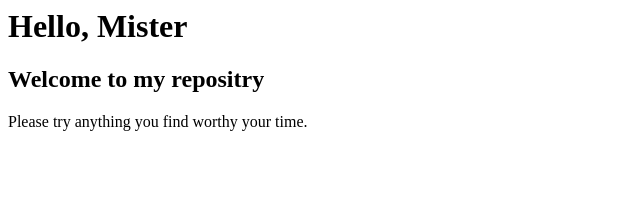
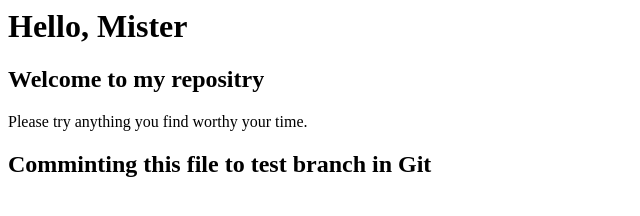
Before and after one commit to dhananjay-Byte/learn, a plain HTML site: page index.html in a window 1280 px wide. Shown: the whole page, without its empty margins (0-640 px from the left). Drawn offline with Linux system fonts and the light colour scheme.

Commit message:
add html file

```diff
--- a/index.html
+++ b/index.html
@@ -8,5 +8,6 @@
     <h1>Hello, Mister</h1>
     <h2>Welcome to my repositry</h2>
     <p>Please try anything you find worthy your time.</p>
+    <h2>Comminting this file to test branch in Git</h2>
 </body>
 </html>
```
